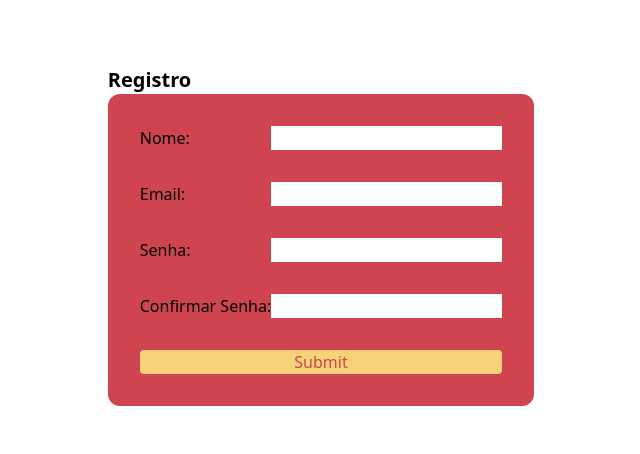
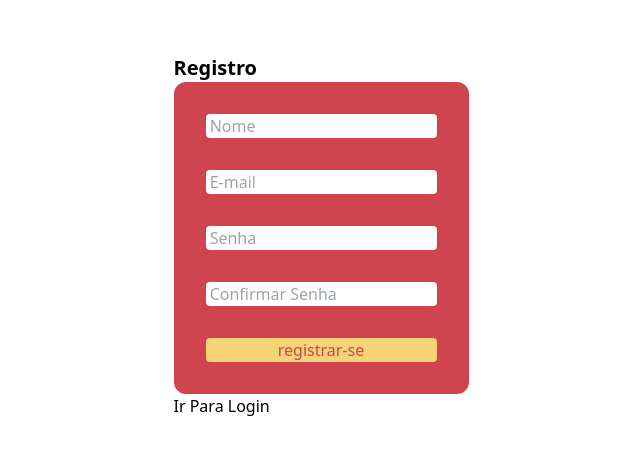
Before and after one commit to Marce1in/Antnest, a React (Vite) app: page /#/registro in a window 1280 px wide. Shown: the part 164-618 px from the top of the page, without its empty margins (319-959 px from the left). Built offline with nearby package versions, Linux system fonts and the light colour scheme.

Commit message:
feat: Adicionando a lógica do Sistema de login e Registro

```diff
--- a/jsconfig.json
+++ b/jsconfig.json
@@ -5,7 +5,8 @@
         "paths": {
             "@tabela": ["src/helpers/tabela.js"],
             "@useTabela": ["src/helpers/useTabela.js"],
-            "@sessao": ["src/helpers/sessao.js"]
+            "@sessao": ["src/helpers/sessao.js"],
+            "@utils": ["src/helpers/utils.js"]
         },
         "module": "esnext",
         "moduleResolution": "node",
--- a/package.json
+++ b/package.json
@@ -18,7 +18,8 @@
         "react-hook-form": "^7.51.5",
         "react-modal": "^3.16.1",
         "react-responsive-modal": "^6.4.2",
-        "react-router-dom": "^6.23.1"
+        "react-router-dom": "^6.23.1",
+        "sonner": "^1.5.0"
     },
     "devDependencies": {
         "@types/react": "^18.2.66",
--- a/src/App.jsx
+++ b/src/App.jsx
@@ -12,6 +12,7 @@ import {
 } from "react-router-dom";
 
 import Tabela from '@tabela'
+import { Toaster } from 'sonner'
 
 // Iniciando todas as tabelas
 Tabela.iniciar("usuario", ["id", "nome", "email", "senha", "urlImagem"])
@@ -33,6 +34,7 @@ function App() {
                     <Route path="/projeto" element={<Projeto />} />
                 </Routes>
             </Router>
+            <Toaster richColors/>
         </>
     )
 }
--- a/src/helpers/tabela.js
+++ b/src/helpers/tabela.js
@@ -39,7 +39,7 @@ export default class Tabela {
     constructor(LocalStorageKey){
         this.#_tabela = this.#obterDoLocalStorage(LocalStorageKey)
 
-        this.#_campos = Object.keys(this.getTabela()[0])
+        this.#_campos = Object.keys(this.#_tabela[0])
 
         this.#_localStorageKey = LocalStorageKey
     }
@@ -263,7 +263,7 @@ export default class Tabela {
      * @param {string[]} campos - Uma array de strings que nomeia todos os campos que uma coluna na tabela terá. (todos os campos de um objeto dentro da array de tabelas)
      */
     static iniciar(key, campos){
-        if (!localStorage.getItem(key)){
+        if (localStorage.getItem(key)){
             return
         }
 
--- a/src/helpers/query.js
+++ b/src/helpers/utils.js
@@ -1,7 +1,5 @@
-
-
 /**
-* @function encontrarPor
+ * @function encontrarPor
  * @summary encontra objetos dentro de uma tabela
  *
  * @description Dado um valor, compara esse valor com o campo de cada objeto dentro
@@ -25,3 +23,15 @@ export function encontrarPor(campo, valor, tabela) {
 
     return objetosComOValor
 }
+
+/**
+ * @function vazio
+ * @summary Retorna verdeiro se uma array ou objeto estão vazios, falso se não
+ *
+ * @param {Array | Object} obj - O objeto ou array que será checado
+ *
+ * @returns {boolean}
+ */
+export const vazio = obj =>
+    Array.isArray(obj) ?
+        obj.length === 0 : Object.keys(obj).length === 0
--- a/src/pages/login/components/LoginForm.jsx
+++ b/src/pages/login/components/LoginForm.jsx
@@ -1,26 +1,66 @@
+import Tabela from "@tabela"
+import { useForm } from "react-hook-form"
+import { toast } from "sonner"
+import { vazio } from "@utils"
+import { Link, useNavigate } from "react-router-dom"
+import Sessao from "@sessao"
+
 export default function LoginForm(){
+    const {handleSubmit, register} = useForm()
+
+    const navegar = useNavigate()
+
+    /** @param {{senha: string, email: string}} data*/
+    function logar(data){
+        /** @type {Tabela}*/
+        const usuarios = new Tabela("usuario")
+
+        /** @type {Usuario}*/
+        const usuario = usuarios.encontrarUmPor("email", data.email)
+
+        if(vazio(usuario)){
+            toast.error("Ops! E-mail incorreto :(")
+            return
+        }
+        else if (usuario.senha != data.senha){
+            toast.error("Ops! Senha errada :(")
+            return
+        }
+
+        Sessao.criar(usuario.id)
+        toast.success("Autenticado com sucesso :)", {position: "top-center"})
+
+        navegar("/")
+    }
 
     return(
 
         <>
             <main className="flex justify-center items-center w-screen h-screen">
-                <form action="input">
+                <form action="input" onSubmit={handleSubmit(logar)}>
                     <h1 className="font-bold text-xl">
                         Login
                     </h1>
-                    <div className="flex flex-col bg-primary gap-8 p-8 rounded-xl">
+                    <div className="flex flex-col bg-primary gap-8 p-8 rounded-xl justify-between">
 
-                        <label htmlFor="email" className="flex justify-between">
-                            Email:
-                            <input type="email"/>
+                        <label htmlFor="email" className="flex justify-between" >
+                            <input
+                                className="rounded"
+                                type="email"
+                                placeholder=" E-mail"
+                                {...register("email", {required: true})}/>
                         </label>
-                        <label htmlFor="senha" className="flex justify-between">
-                            Senha:
-                            <input type="password"/>
+                        <label htmlFor="senha" className="flex justify-between" >
+                            <input
+                                type="password"
+                                className="rounded"
+                                placeholder=" Senha"
+                                {...register("senha", {required: true})}/>
                         </label>
 
-                        <input type="submit" className="text-primary bg-secondary rounded"/>
+                        <input type="submit" value="Fazer Login" className="text-primary bg-secondary rounded"/>
                     </div>
+                    <Link to="/registro">Ir para Registro</Link>
                 </form>
             </main>
         </>
--- a/src/pages/registro/components/RegistroForm.jsx
+++ b/src/pages/registro/components/RegistroForm.jsx
@@ -1,37 +1,90 @@
+import Tabela from "@tabela"
+import { useForm } from "react-hook-form"
+import { toast } from "sonner"
+import { vazio } from "@utils"
+import { Link, useNavigate } from "react-router-dom"
+
 export default function RegistroForm(){
+    const {handleSubmit, register} = useForm()
+
+    const navegar = useNavigate()
+
+    /** @param {{nome: string, senha: string, email: string, confsenha: string}} data*/
+    function registrar(data){
+        if (data.confsenha != data.senha){
+            toast.error("As senhas estão diferentes :(", {position: "top-center"})
+            return
+        }
+
+        /** @type {Tabela}*/
+        const usuarios = new Tabela("usuario")
+
+        if(!vazio(usuarios.encontrarUmPor("email", data.email))){
+            toast.error("Desculpe, esse E-mail já está em uso :(")
+            return
+        }
+
+        /** @type {Usuario}*/
+        const usuario = {
+            id: crypto.randomUUID(),
+            nome: data.nome,
+            email: data.email,
+            senha: data.senha,
+            urlImagem: "/public/fotoUsuarioPlaceholder.jpg"
+        }
+
+        usuarios.adicionar(usuario)
+        usuarios.enviarParaLocalStorage()
+
+        toast.success("Sucesso! Bem-vindo ao AntNest :)", {position: "top-center"})
+        navegar("/login")
+    }
 
     return(
 
         <>
             <main className="flex justify-center items-center w-screen h-screen">
-                <form action="input">
+                <form action="input" onSubmit={handleSubmit(registrar)}>
                     <h1 className="font-bold text-xl">
                         Registro
                     </h1>
                     <div className="flex flex-col bg-primary gap-8 p-8 rounded-xl justify-between">
 
-                        <label htmlFor="nome" className="flex justify-between">
-                            Nome:
-                            <input type="text" />
+                        <label htmlFor="nome" className="flex justify-between" >
+                            <input
+                                className="rounded"
+                                type="text"
+                                placeholder=" Nome"
+                                {...register("nome", {required: true})}/>
                         </label>
-                        <label htmlFor="email" className="flex justify-between">
-                            Email:
-                            <input type="email"/>
+                        <label htmlFor="email" className="flex justify-between" >
+                            <input
+                                className="rounded"
+                                type="email"
+                                placeholder=" E-mail"
+                                {...register("email", {required: true})}/>
                         </label>
-                        <label htmlFor="senha" className="flex justify-between">
-                            Senha:
-                            <input type="password"/>
+                        <label htmlFor="senha" className="flex justify-between" >
+                            <input
+                                type="password"
+                                className="rounded"
+                                placeholder=" Senha"
+                                {...register("senha", {required: true})}/>
                         </label>
-                        <label htmlFor="senha" className="flex justify-between">
-                            Confirmar Senha:
-                            <input type="password"/>
+                        <label htmlFor="confsenha" className="flex justify-between" >
+                            <input
+                                type="password"
+                                className="rounded"
+                                placeholder=" Confirmar Senha"
+                                {...register("confsenha", {required: true})}/>
                         </label>
 
-                        <input type="submit" className="text-primary bg-secondary rounded"/>
+                        <input type="submit" value="registrar-se" className="text-primary bg-secondary rounded"/>
                     </div>
+                    <Link to="/login">Ir Para Login</Link>
                 </form>
             </main>
         </>
 
     )
-}
+    }
--- a/vite.config.js
+++ b/vite.config.js
@@ -10,7 +10,8 @@ export default defineConfig({
         alias: {
             '@tabela': path.resolve(__dirname, './src/helpers/tabela.js'),
             '@useTabela': path.resolve(__dirname, './src/helpers/useTabela.js'),
-            '@sessao': path.resolve(__dirname, './src/helpers/sessao.js')
+            '@sessao': path.resolve(__dirname, './src/helpers/sessao.js'),
+            '@utils': path.resolve(__dirname, './src/helpers/utils.js')
         }
     }
 })
```
Also changed, not shown: src/pages/home/Home.jsx (+1 -10 lines), src/types/tabelaTipos.js (+6 -6 lines), public/fotoUsuarioPlaceholder.jpg (added), 1 other file (tests, documents, lock files or other folders).
